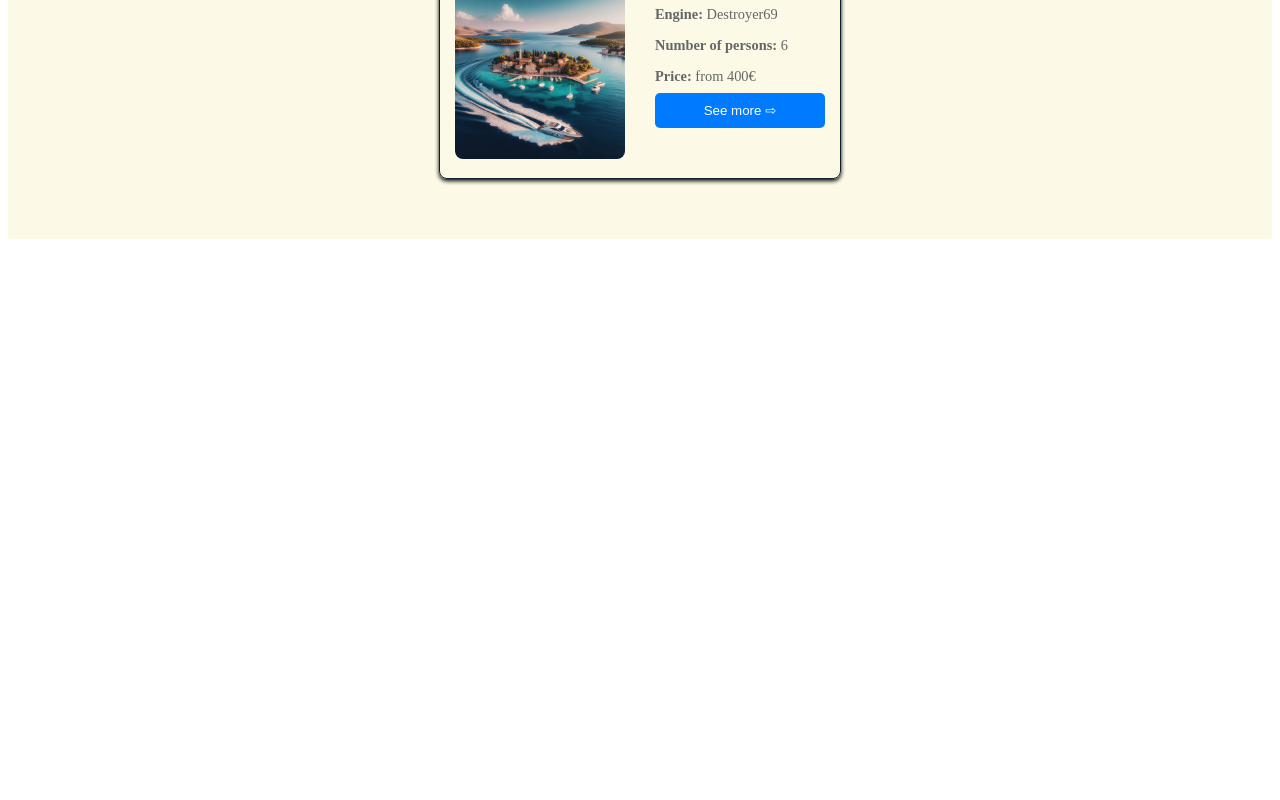
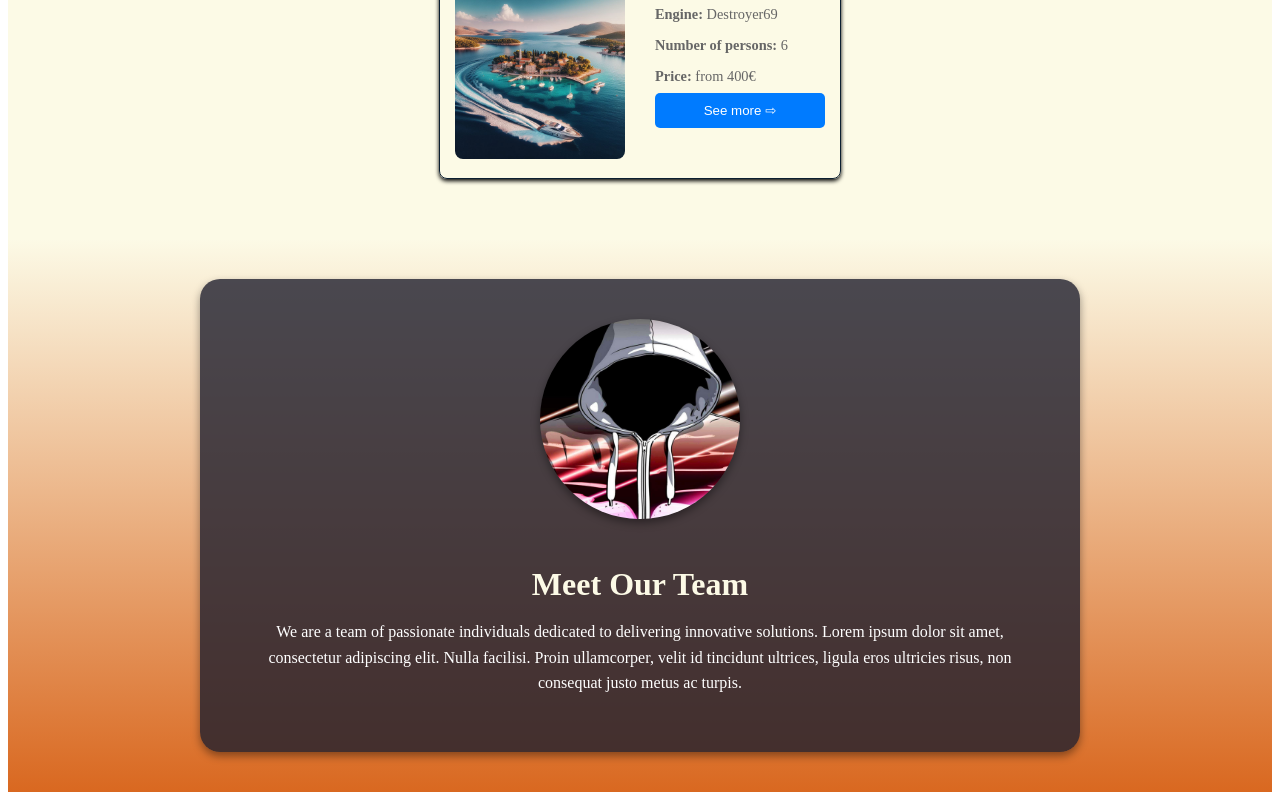
Before and after one commit to simecki123/RentABoatMateoMatkovic, a React (Vite) app in the folder Mateo-rent-a-boat-page/: page / in a window 1280 px wide. Shown: the part 1246-2046 px from the top of the page. Before the commit the page ends 1493 px from the top, so only its background shows below. Built offline with nearby package versions, Linux system fonts and the light colour scheme.

Commit message:
Creating about us component

```diff
--- /dev/null
+++ b/Mateo-rent-a-boat-page/src/About-Us-Component/AboutUsComponent.jsx
@@ -0,0 +1,25 @@
+import React from 'react';
+import profilePic from '../assets/profile-pic.jpg';
+import './AboutUsStyle.css'; // Import CSS for AboutUsComponent
+
+function AboutUsComponent() {
+    return (
+        <div className="about-us-container">
+            <div className="about-us-content">
+                <div className="profile-picture-container">
+                    <img className="profile-picture" src={profilePic} alt='profile-picture' />
+                </div>
+                <div className="text-container">
+                    <h2 className='about-us-title'>Meet Our Team</h2>
+                    <p className='about-us-text'>
+                        We are a team of passionate individuals dedicated to delivering innovative solutions.
+                        Lorem ipsum dolor sit amet, consectetur adipiscing elit. Nulla facilisi.
+                        Proin ullamcorper, velit id tincidunt ultrices, ligula eros ultricies risus, non consequat justo metus ac turpis.
+                    </p>
+                </div>
+            </div>
+        </div>
+    );
+}
+
+export default AboutUsComponent;
--- /dev/null
+++ b/Mateo-rent-a-boat-page/src/About-Us-Component/AboutUsStyle.css
@@ -0,0 +1,68 @@
+.about-us-container {
+    padding: 40px;
+    background: linear-gradient(to bottom, #fcfae6, #d96820);
+
+}
+
+.about-us-content {
+    display: flex;
+    flex-direction: column;
+    align-items: center;
+    background-color: rgba(30, 30, 46, 0.8); /* Dark overlay for text contrast */
+    color: #ffffff;
+    padding: 40px;
+    border-radius: 20px;
+    box-shadow: 0 4px 8px rgba(0, 0, 0, 0.4);
+    max-width: 800px;
+    margin: 0 auto;
+}
+
+.profile-picture-container {
+    width: 200px;
+    height: 200px;
+    border-radius: 50%;
+    overflow: hidden;
+    margin-bottom: 20px;
+    box-shadow: 0 4px 8px rgba(0, 0, 0, 0.4);
+}
+
+.profile-picture {
+    width: 100%;
+    height: 100%;
+    object-fit: cover;
+}
+
+.text-container {
+    text-align: center;
+}
+
+.about-us-title {
+    color: #fcfae6;
+    font-size: 2rem;
+    margin-bottom: 10px;
+}
+
+.about-us-text {
+    font-size: 1rem;
+    line-height: 1.6;
+}
+
+/* Media Query for Responsive Design */
+@media (max-width: 768px) {
+    .about-us-content {
+        padding: 30px;
+    }
+
+    .profile-picture-container {
+        width: 150px;
+        height: 150px;
+    }
+
+    .about-us-title {
+        font-size: 1.8rem;
+    }
+
+    .about-us-text {
+        font-size: 1rem;
+    }
+}
--- a/Mateo-rent-a-boat-page/src/Boats-for-rent-component/BoatForRentComponent.jsx
+++ b/Mateo-rent-a-boat-page/src/Boats-for-rent-component/BoatForRentComponent.jsx
@@ -21,6 +21,7 @@ function BoatsForRentComponent() {
                 <div className='allboats-for-rent'>
                     {boats.map((boat, index) => (
                         <BoatCardComponent key={index} boat={boat} />
+
                     ))}
                 </div>
             </div>
--- a/Mateo-rent-a-boat-page/src/HeaderComponents/HeaderComponent.css
+++ b/Mateo-rent-a-boat-page/src/HeaderComponents/HeaderComponent.css
@@ -4,7 +4,7 @@
     justify-content: space-between;
     align-items: center;
     padding: 20px;
-    background-color: #fcfae6;
+    background: linear-gradient(to top, #fcfae6, #d96820);
 }
 
 .logo-container {
--- a/Mateo-rent-a-boat-page/src/MainPageComponent/MainPageComponent.jsx
+++ b/Mateo-rent-a-boat-page/src/MainPageComponent/MainPageComponent.jsx
@@ -1,3 +1,4 @@
+import AboutUsComponent from '../About-Us-Component/AboutUsComponent';
 import BoatsForRentComponent from '../Boats-for-rent-component/BoatForRentComponent'
 import HeaderComponent from '../HeaderComponents/HeaderComponent'
 import BoatPictureComponent from '../Pictures-of-boat-components/BoatPictureComponent'
@@ -8,6 +9,7 @@ function MainPageComponent(){
           <HeaderComponent />
           <BoatPictureComponent />
           <BoatsForRentComponent />
+          <AboutUsComponent />
         </>
       )
 }
```
Also changed, not shown: Mateo-rent-a-boat-page/src/assets/profile-pic.jpg (added).
